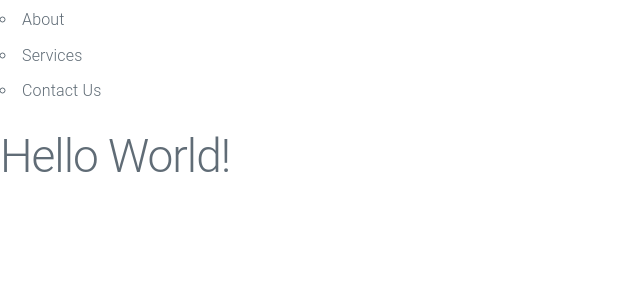
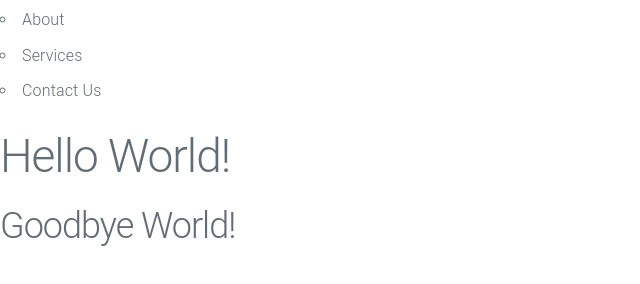
Before and after one commit to Cheahy-Lao/cs260, a plain HTML site: page index.html in a window 1280 px wide. Shown: the part 54-338 px from the top of the page, without its empty margins (0-640 px from the left). Drawn offline with Linux system fonts and the light colour scheme.

Commit message:
goodbye world

```diff
--- a/index.html
+++ b/index.html
@@ -84,6 +84,7 @@
     </header>
     <main>
       <h1>Hello World!</h1>
+      <h2>Goodbye World!</h2>
     </main>
     <footer></footer>
     <script src="assets/js/script.js"></script>
```
